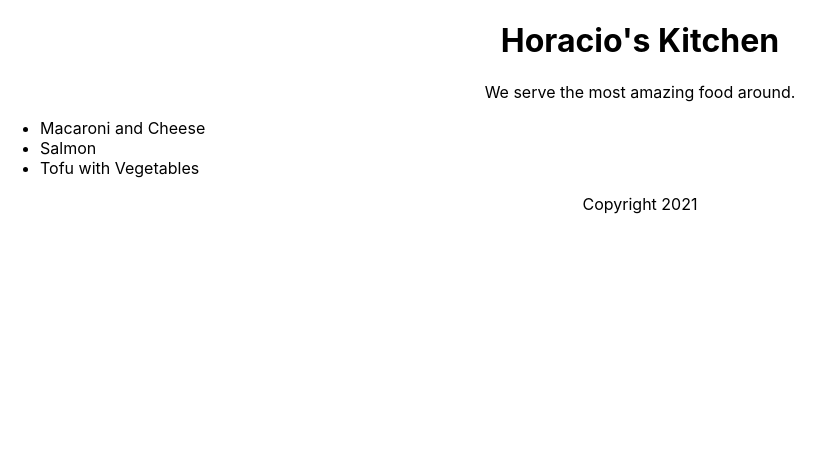
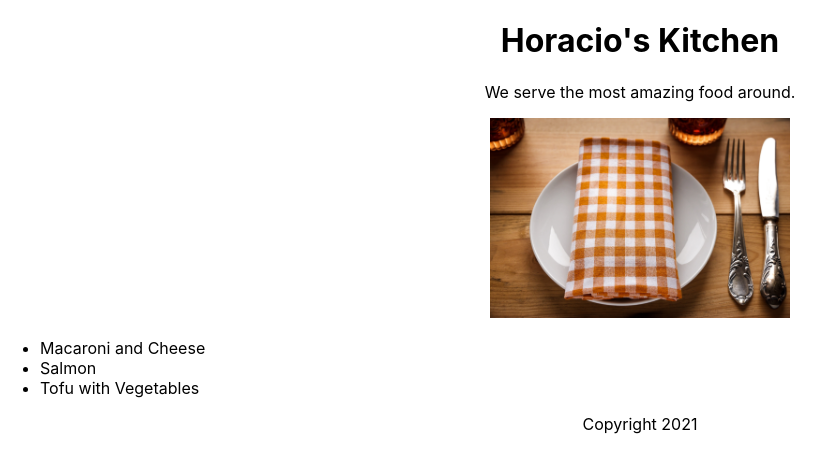
Before and after one commit to bonobothehappyape/react-essentials, a React (Create React App) app: page / in a window 1280 px wide. Shown: the top 472 px of the page, without its empty margins (0-834 px from the left). Built offline with nearby package versions, Linux system fonts and the light colour scheme; the HTML template or start-up script is replaced by a standard one.

Commit message:
- images

```diff
--- a/src/App.js
+++ b/src/App.js
@@ -1,5 +1,6 @@
 import React from "react";
 import "./App.css";
+import restaurant from "./restaurant.jpg";
 
 function Header(props) {
   return (
@@ -15,6 +16,11 @@ function Main(props) {
       <p>
         We serve the most {props.adjective} food around.
       </p>
+      <img
+        src={restaurant}
+        height={200}
+        alt="napkin and silverware at a restaurant table"
+      />
       <ul style={{ textAlign: "left" }}>
         {props.dishes.map(dish => (
           <li key={dish.id}>{dish.title}</li>
```
Also changed, not shown: src/restaurant.jpg (added).
